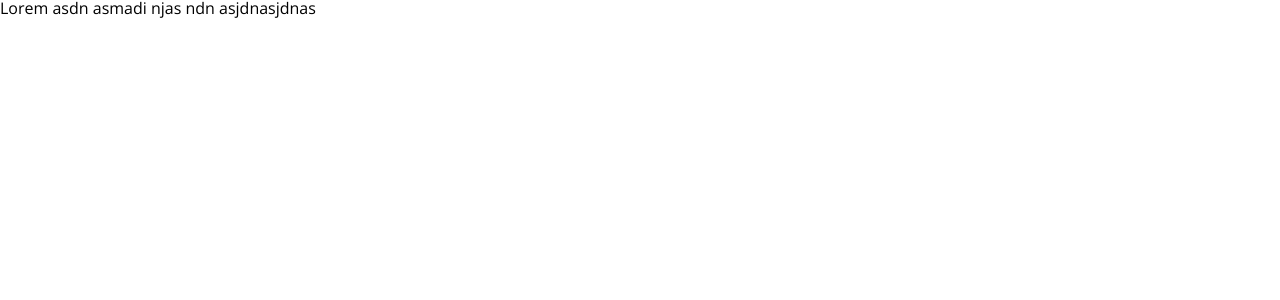
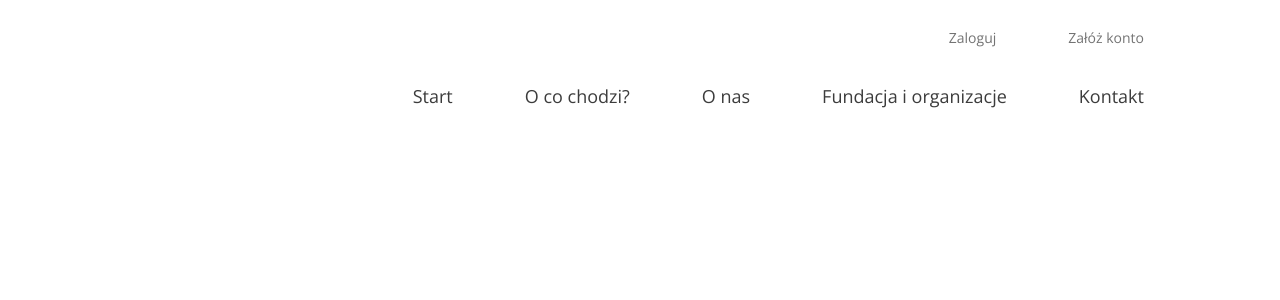
Before and after one commit to PatrykAdamski/Oddaj-w-dobre-rece, a React (Create React App) app: page / in a window 1280 px wide. Shown: the top 300 px of the page. Built offline with nearby package versions, Linux system fonts and the light colour scheme.

Commit message:
navigation

```diff
--- a/src/components/App.js
+++ b/src/components/App.js
@@ -1,10 +1,45 @@
 import React from 'react';
+import {
+  BrowserRouter as Router,
+  Switch,
+  Route,
+  Link
+} from "react-router-dom";
 
 function App() {
   return (
-    <div className="App">
-      <p>Lorem asdn asmadi njas ndn asjdnasjdnas</p>
-    </div>
+    <Router>
+      <div className = "nav nav__main">
+        <div className = "nav__main--element nav__main--element--different">
+          <Link className='link' to="/">Zaloguj</Link>
+        </div>
+        <div className = "nav__main--element nav__main--element--different">
+          <Link className='link' to="/">Załóż konto</Link>
+        </div>
+      </div>
+       <nav className = "nav nav__main">
+          <ul className = "nav__main--list">
+            <li className = "nav__main--element">
+              <Link className='link' to="/">Start</Link>
+            </li>
+            <li className = "nav__main--element">
+              <Link className='link' to="/">O co chodzi?</Link>
+            </li>
+            <li className = "nav__main--element">
+              <Link className='link' to="/">O nas</Link>
+            </li>
+            <li className = "nav__main--element">
+              <Link className='link' to="/">Fundacja i organizacje</Link>
+            </li>
+            <li className = "nav__main--element">
+              <Link className='link' to="/">Kontakt</Link>
+            </li>
+          </ul>
+        </nav>
+      <Switch>
+
+      </Switch>
+    </Router>
   );
 }
 
--- /dev/null
+++ b/src/components/Home.js
@@ -0,0 +1,5 @@
+import React from 'react';
+
+export default function Home(){
+
+}
--- /dev/null
+++ b/src/scss/elements/_navigation.scss
@@ -0,0 +1,46 @@
+.nav{
+    display: flex;
+    justify-content: flex-end;
+    margin-right: 100px;
+
+    &__main{
+        margin-top:20px;
+    }
+
+    &__main--list{
+        text-decoration: none;
+        display: flex;
+    }
+
+    &__main--element{
+        padding: 10px 30px;
+        margin: 0 5px;
+        border: 0.75px solid #fff;
+        transition: .2s;
+        border-radius: 2px;
+        font-size: 1.125em;
+
+        &:hover{
+            border-color: $font-color;
+        }
+
+        &--different{
+            font-size: 0.875em;
+
+            .link{
+                color: $bg-color;
+            }
+        }
+
+        &--different:hover{
+            border-color: $ornament-color;
+        }
+
+    }
+}
+
+
+.link{
+    text-decoration: none;
+    color: $font-color;
+}
--- a/src/scss/main.scss
+++ b/src/scss/main.scss
@@ -2,3 +2,4 @@
 @import "./settings/fonts";
 @import "./settings/colors";
 @import "./generic/base";
+@import "./elements/navigation";
```
